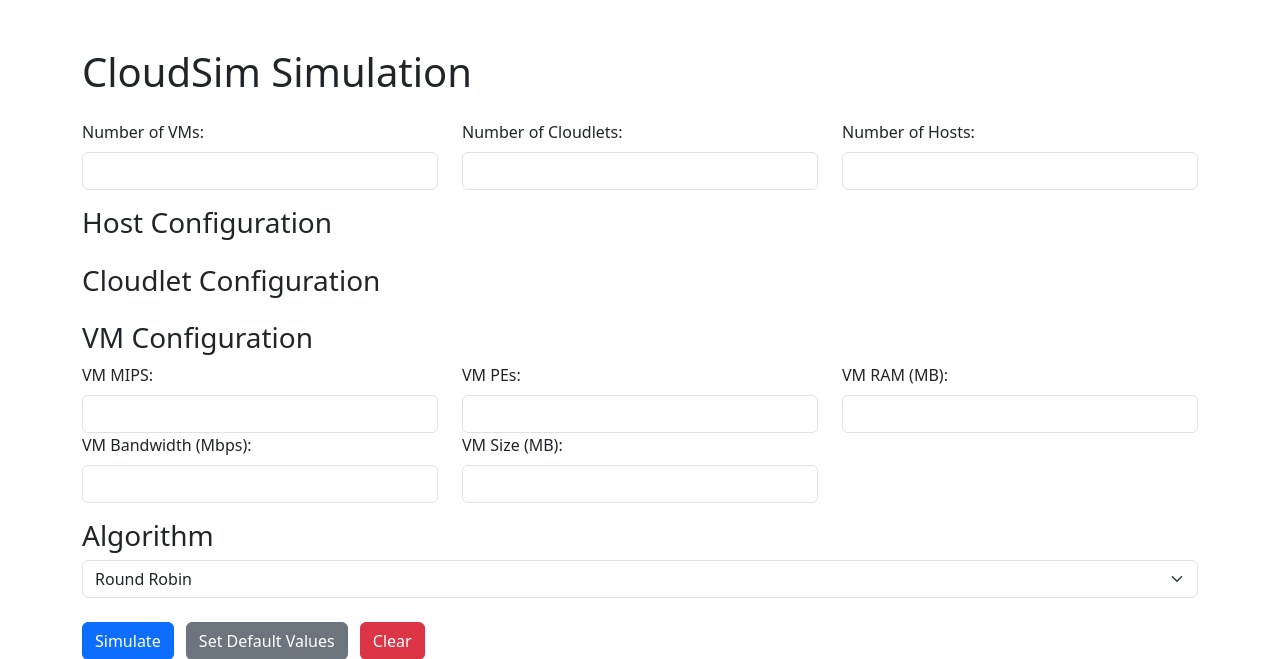
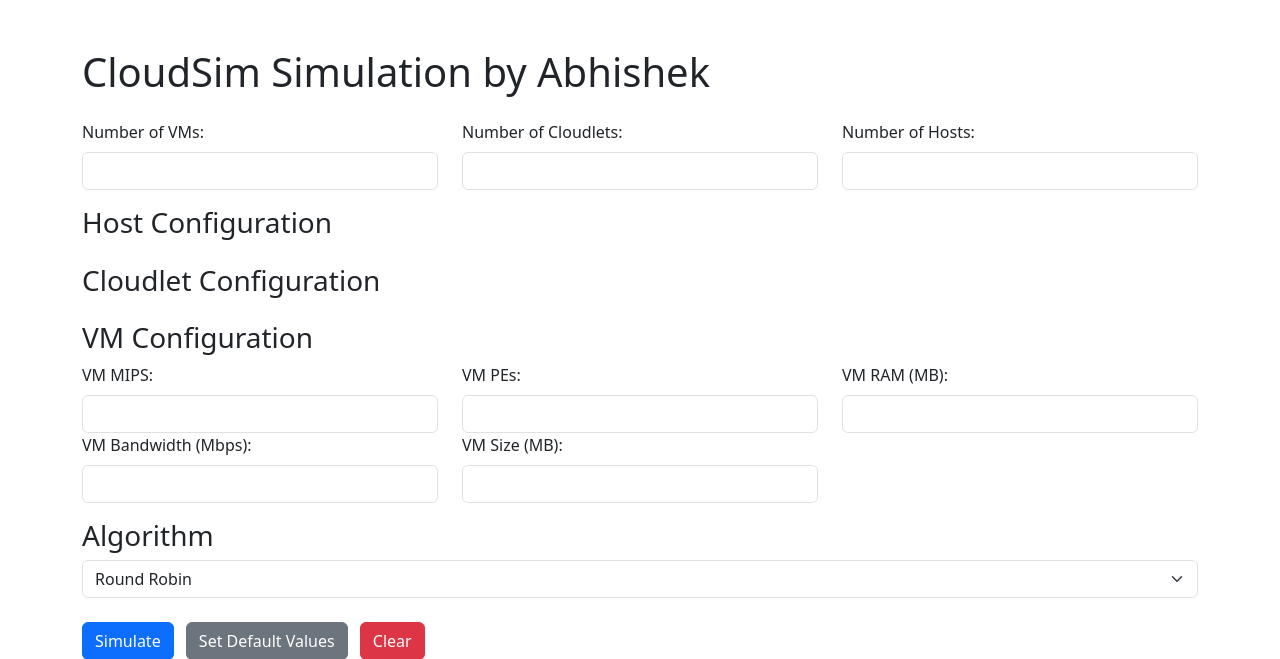
Before and after one commit to Abhishek-2502/Cloud_Algorithm_Simulator_Frontend, a Flask app: page / in a window 1280 px wide. Shown: the top 659 px of the page. Run offline with Flask 3, Linux system fonts and the light colour scheme.

Commit message:
Testing webhook

```diff
--- a/templates/index.html
+++ b/templates/index.html
@@ -9,7 +9,7 @@
 </head>
 
 <body class="container py-5">
-  <h1 class="mb-4">CloudSim Simulation</h1>
+  <h1 class="mb-4">CloudSim Simulation by Abhishek</h1>
 
   <!-- Simulation Form -->
   <form action="/simulate" method="post" id="simulationForm">
```
